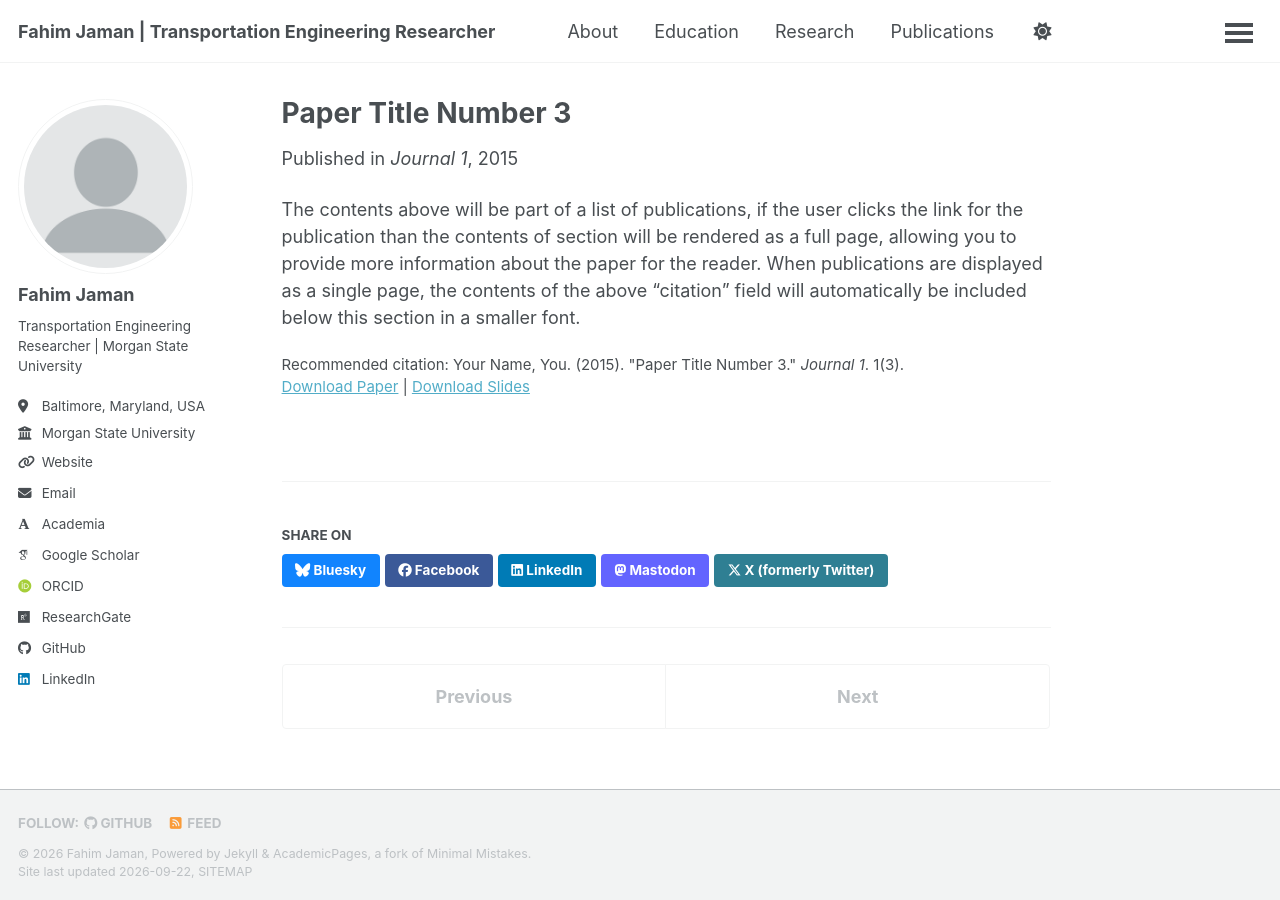
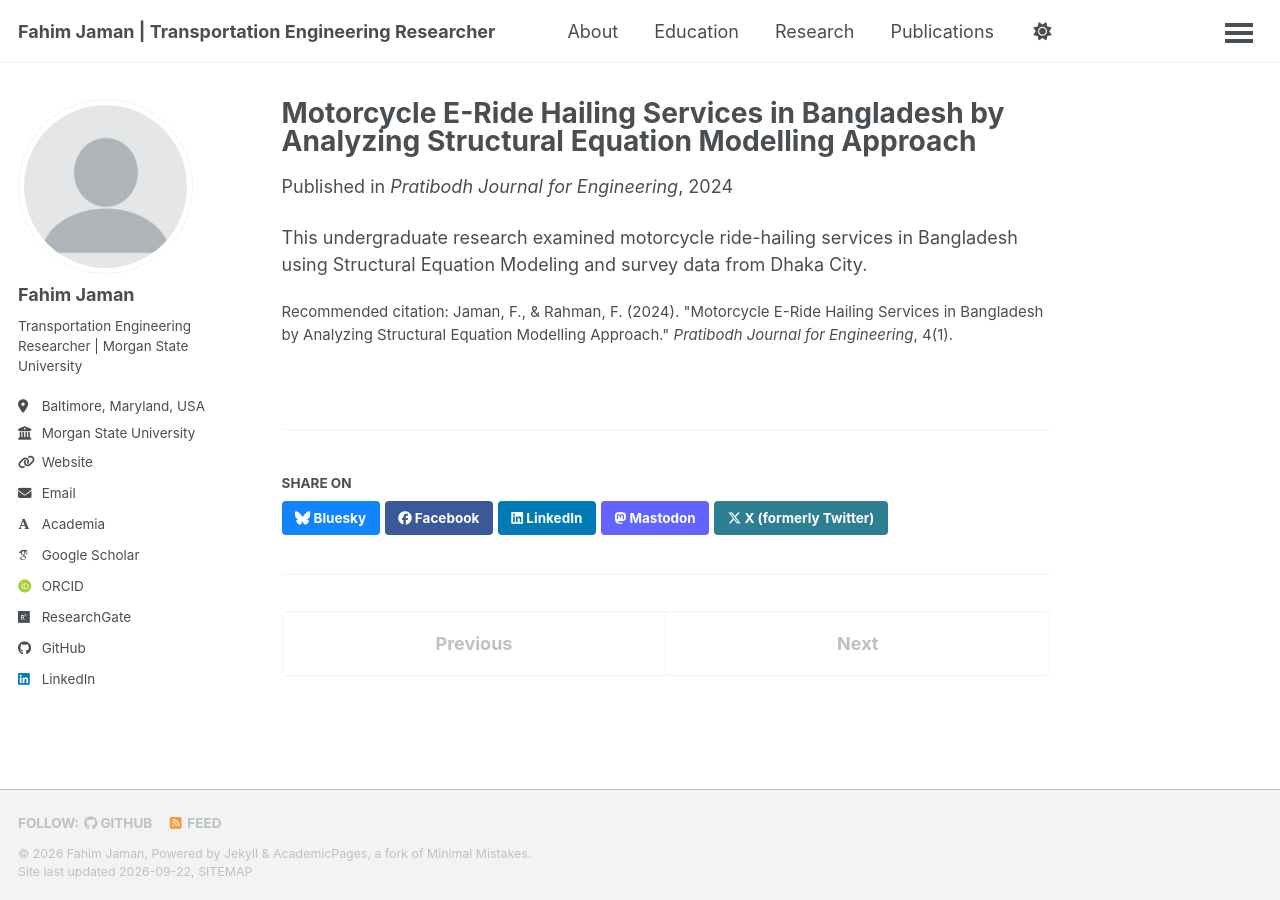
Before and after one commit to fahimjaman/111, a Jekyll site: the page built from _publications/2015-10-01-paper-title-number-3.md, in a window 1280 px wide. Built offline with Jekyll 4.4.1, drawn with Linux system fonts in a browser that asks for light colours; some web fonts are replaced; a script that is not in the unit is left out.

Commit message:
Replace template content with Fahim Jaman academic profile

```diff
--- a/_publications/2015-10-01-paper-title-number-3.md
+++ b/_publications/2015-10-01-paper-title-number-3.md
@@ -1,14 +1,11 @@
 ---
-title: "Paper Title Number 3"
+title: "Motorcycle E-Ride Hailing Services in Bangladesh by Analyzing Structural Equation Modelling Approach"
 collection: publications
 category: manuscripts
-permalink: /publication/2015-10-01-paper-title-number-3
-excerpt: 'This paper is about the number 3. The number 4 is left for future work.'
-date: 2015-10-01
-venue: 'Journal 1'
-slidesurl: 'https://academicpages.github.io/files/slides3.pdf'
-paperurl: 'https://academicpages.github.io/files/paper3.pdf'
-citation: 'Your Name, You. (2015). &quot;Paper Title Number 3.&quot; <i>Journal 1</i>. 1(3).'
+permalink: /publication/motorcycle-e-ride-hailing-bangladesh/
+date: 2024-06-01
+venue: "Pratibodh Journal for Engineering"
+citation: 'Jaman, F., & Rahman, F. (2024). "Motorcycle E-Ride Hailing Services in Bangladesh by Analyzing Structural Equation Modelling Approach." <i>Pratibodh Journal for Engineering</i>, 4(1).'
 ---
 
-The contents above will be part of a list of publications, if the user clicks the link for the publication than the contents of section will be rendered as a full page, allowing you to provide more information about the paper for the reader. When publications are displayed as a single page, the contents of the above "citation" field will automatically be included below this section in a smaller font.
+This undergraduate research examined motorcycle ride-hailing services in Bangladesh using Structural Equation Modeling and survey data from Dhaka City.
```
